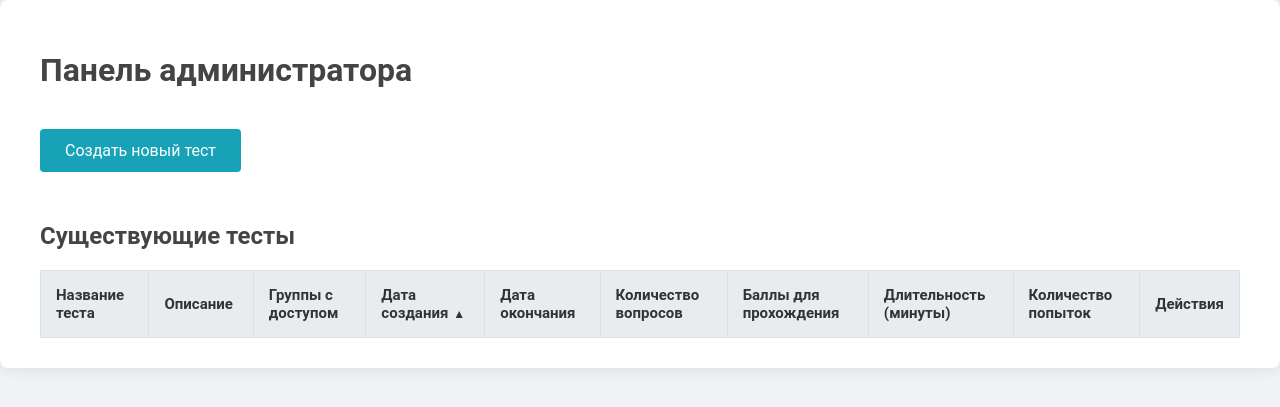
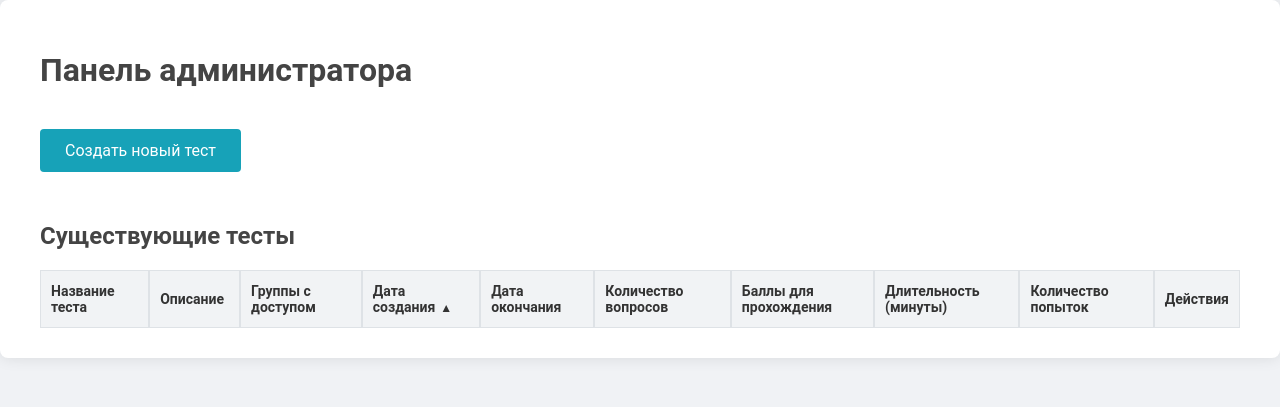
Before and after one commit to Assai1337/TestTimeBot, a Flask app: page /admin in a window 1280 px wide. Shown: the top 407 px of the page. Run offline with Flask 3, Linux system fonts and the light colour scheme; lists and menus that the app fills with data are empty.

Commit message:
add sources

```diff
--- a/project_sources/templates/static/css/admin_panel.css
+++ b/project_sources/templates/static/css/admin_panel.css
@@ -64,3 +64,66 @@
 .expired-test {
     background-color: rgb(221, 247, 203);
 }
+
+.admin-panel table {
+    width: 100%;
+    border-collapse: separate;
+    border-spacing: 0;
+    margin-top: 20px;
+}
+
+.admin-panel table th,
+.admin-panel table td {
+    border-bottom: 1px solid #dee2e6;
+    padding: 12px 10px;
+    text-align: left;
+    font-size: 14px;
+    word-wrap: break-word;
+    max-width: 150px;
+}
+
+.admin-panel table th {
+    cursor: pointer;
+    background-color: #f1f3f5;
+    font-weight: 600;
+    position: sticky;
+    top: 0;
+    z-index: 2;
+}
+
+.admin-panel table td {
+    vertical-align: top;
+}
+
+.admin-panel table thead tr {
+    background-color: #e9ecef;
+}
+
+.admin-panel table tr:nth-child(even) {
+    background-color: #f8f9fa;
+}
+
+.admin-panel table tr:hover {
+    background-color: #f1f5f9;
+}
+
+/* Адаптивные стили */
+@media (max-width: 768px) {
+    .admin-panel table th, .admin-panel table td {
+        display: block;
+        text-align: right;
+        border-bottom: 1px solid #dee2e6;
+    }
+
+    .admin-panel table th {
+        background-color: transparent;
+        font-weight: 700;
+    }
+
+    .admin-panel table td:before {
+        content: attr(data-label);
+        float: left;
+        font-weight: bold;
+        text-transform: uppercase;
+    }
+}
```
Also changed, not shown: project_sources/templates/view_results.html (+39 -11 lines).
